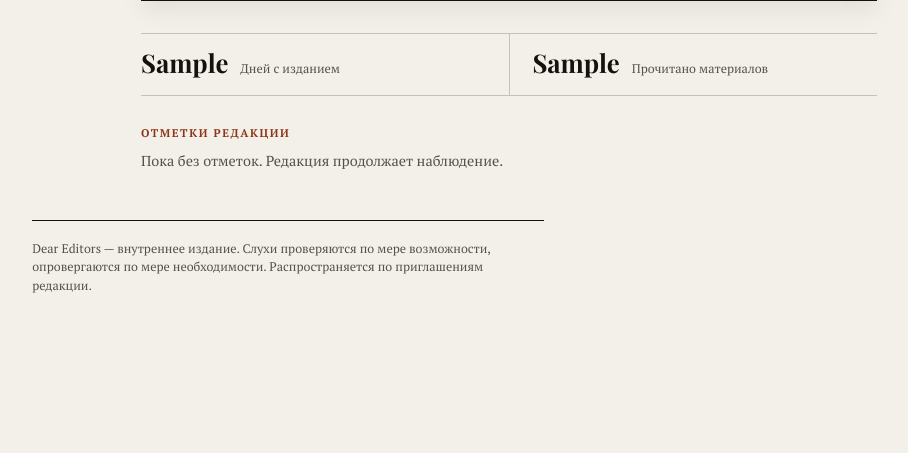
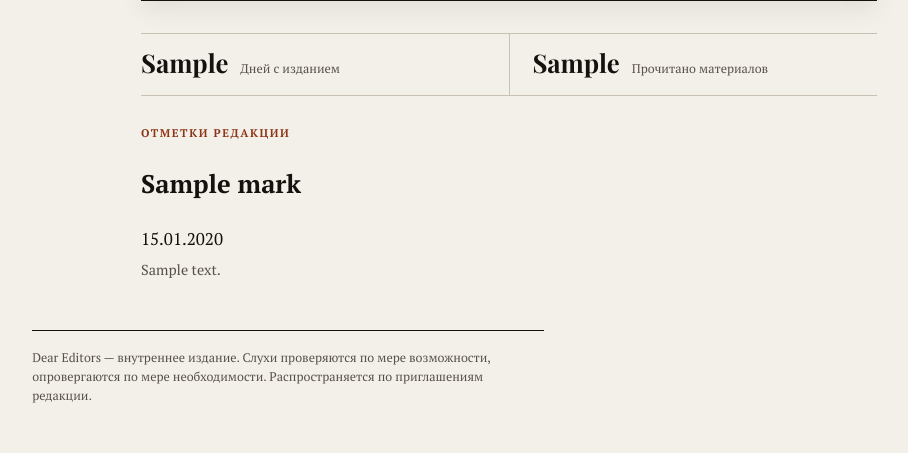
Before and after one commit to ikazman/deareditors, a Django app: template templates/news/reader_card.html in a window 1280 px wide. Shown: the part 808-1261 px from the top of the page, without its empty margins (131-1039 px from the left). Before the commit the page ends 1101 px from the top, so only its background shows below. Run offline with Django 5.2, Linux system fonts and the light colour scheme; tables that the repository leaves empty hold one stand-in row (values such as "Sample post"); the template is opened without the code that fills it: values that come from a table or form of the project are taken from there, most other values are stand-ins (such as "Sample title", 1, 10 or a date in 2020); some web fonts are replaced.

Commit message:
Show editorial marks on reader card

```diff
--- a/templates/news/reader_card.html
+++ b/templates/news/reader_card.html
@@ -56,7 +56,21 @@
 
     <section class="reader-card-marks" aria-labelledby="reader-marks-title">
         <p class="reader-card-page__rubric" id="reader-marks-title">Отметки редакции</p>
-        <p>Пока без отметок. Редакция продолжает наблюдение.</p>
+        {% if marks %}
+            <div class="reader-card-marks__list">
+                {% for mark in marks %}
+                    <article class="reader-card-mark">
+                        <div class="reader-card-mark__head">
+                            <h2>{{ mark.title }}</h2>
+                            <time datetime="{{ mark.unlocked_at|date:'Y-m-d' }}">{{ mark.unlocked_at|date:"d.m.Y" }}</time>
+                        </div>
+                        <p>{{ mark.description }}</p>
+                    </article>
+                {% endfor %}
+            </div>
+        {% else %}
+            <p>Пока без отметок. Редакция продолжает наблюдение.</p>
+        {% endif %}
     </section>
 </section>
 {% endblock %}
```
